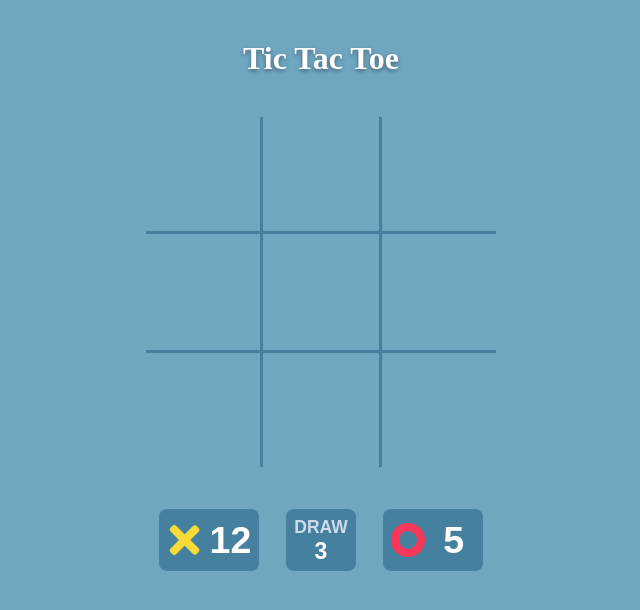
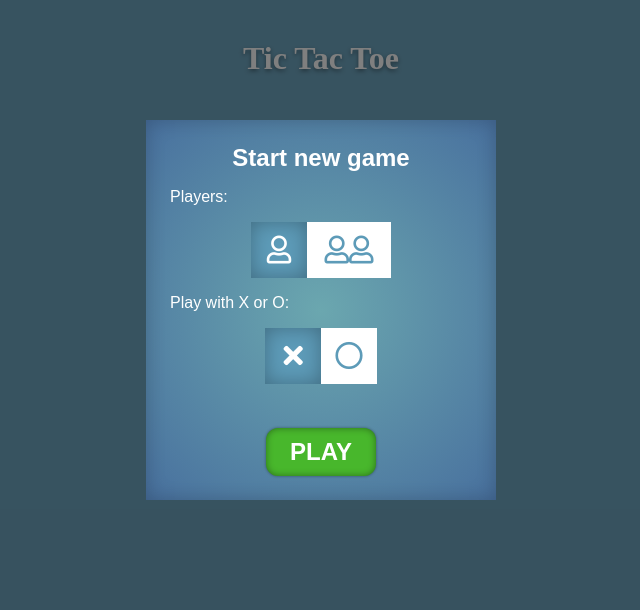
Before and after one commit to Vitalik-Kh/TicTacToe, a React app: page / in a window 1280 px wide. Shown: the top 610 px of the page, without its empty margins (319-959 px from the left). Built offline with nearby package versions, Linux system fonts and the light colour scheme; a web font is replaced by a local one.

Commit message:
Connect ScoreCount to the game logic

```diff
--- a/src/components/GameParts/ScoreCount/ScoreCount.js
+++ b/src/components/GameParts/ScoreCount/ScoreCount.js
@@ -7,24 +7,16 @@ const scoreCount = (props) => {
     return (
         <div className = { classes.ScoreCount_container }>
             <div className = { classes.PlayersScore }>
-                <div>
-                    <PlayerX />
-                </div>
-                <div>
-                    12
-                </div>
+                <div> <PlayerX /> </div>
+                <div> { props.score.X } </div>
             </div>
             <div className = { classes.Draw } >
-                <div>DRAW</div>
-                <div>3</div>
+                <div> DRAW </div>
+                <div> { props.score.draw } </div>
             </div>
             <div  className = { classes.PlayersScore } >
-                <div>
-                    <PlayerO />
-                </div>
-                <div>
-                    5
-                </div>
+                <div> <PlayerO /> </div>
+                <div> { props.score.O } </div>
             </div>
         </div>
     );
--- a/src/containers/Game/Game.js
+++ b/src/containers/Game/Game.js
@@ -24,8 +24,12 @@ class Game extends React.Component {
             draw: false
         },
         disableInput: true,
-        playing: true,
-
+        playing: false,
+        score: {
+            X: 0,
+            O: 0,
+            draw: 0
+        }
     }
 
     componentDidMount = () => {
@@ -105,6 +109,13 @@ class Game extends React.Component {
         this.setState({ playing: true }) }
 
     playAgainBtnClickedHandler = () => {
+        const newScore = { ...this.state.score };
+        if (this.state.winner.winPlayer) {
+            newScore[this.state.winner.winPlayer] += 1;
+        } else if (this.state.winner.draw) {
+            newScore.draw += 1;
+        }
+
         this.setState({
             currentPlayer: v.X,
             //X, O or null:
@@ -117,14 +128,16 @@ class Game extends React.Component {
                 draw: false
             },
             disableInput: true,
-            showModal: false,
-            playing: true
+            playing: true,
+            score: {...newScore}
         })
     }
 
     newGameBtnClickedHandler = () => {
         this.setState({
             currentPlayer: v.X,
+            playerX: v.human,
+            playerO: v.AI,
             //X, O or null:
             squaresStatus: [null, null, null,
                             null, null, null,
@@ -135,7 +148,12 @@ class Game extends React.Component {
                 draw: false
             },
             disableInput: true,
-            newGame: true
+            playing: false,
+            score: {
+                X: 0,
+                O: 0,
+                draw: 0
+            }
         })
     }
 
@@ -159,7 +177,7 @@ class Game extends React.Component {
                         inputDisabled = { this.state.disableInput }
                         showModal = { this.playingStateToggle }
                     />
-                    <ScoreCount />
+                    <ScoreCount score = { this.state.score }/>
                 </Aux>
         }
         return (
--- a/src/utilities/checkForWinner.js
+++ b/src/utilities/checkForWinner.js
@@ -25,7 +25,6 @@ export const checkForWinner = (arr) => {
                 winPlayer: arr[winComb[0]],
                 draw: false
             };
-            console.log('winner');
         } else if ( arr.join('').length === 9 && !winner.winIDs ) {
             winner = {
                 winIDs: null,
```
